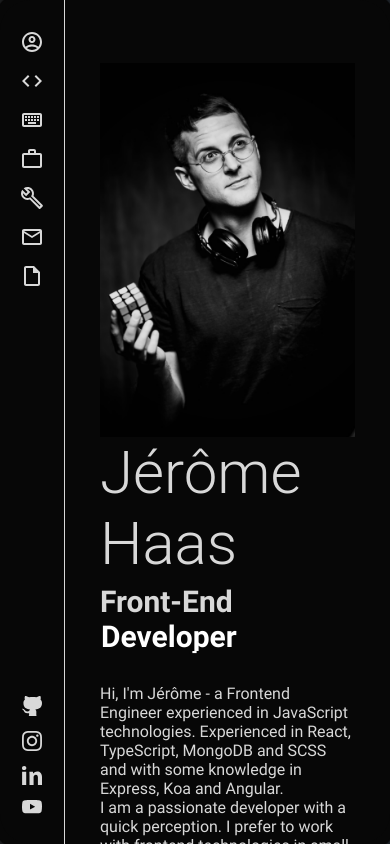
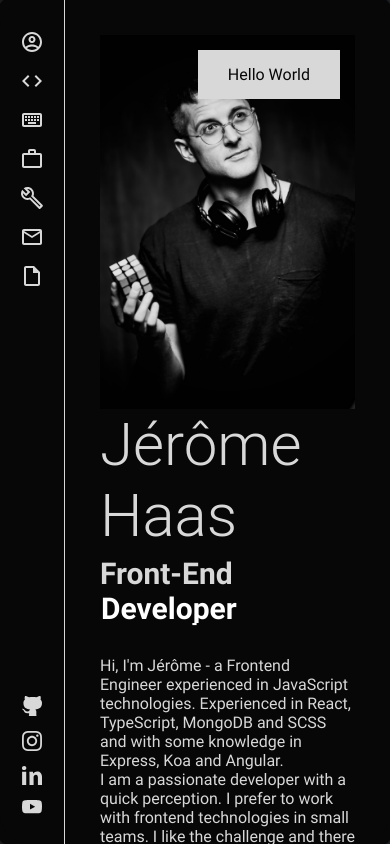
Before and after one commit to jeromehaas/jeromehaas-portfolio-website, a Next.js app: page / in a window 390 px wide. Built offline with nearby package versions, Linux system fonts and the light colour scheme; a web font is replaced by a local one.

Commit message:
Refactor: work on responsive layout and start implement the notifier

```diff
--- a/components/layout/PageLayout.tsx
+++ b/components/layout/PageLayout.tsx
@@ -2,6 +2,7 @@ import React from 'react';
 import PageWrapper from '@/components/layout/PageWrapper';
 import SectionWrapper from '@/components/layout/SectionWrapper';
 import DesktopNav from '@/components/navigation/DesktopNav';
+import Notifier from '@/components/partials/Notifier';
 
 interface Props {
   children: React.ReactNode
@@ -13,6 +14,7 @@ const PageLayout: React.FunctionComponent<Props> = ({ children }) => {
   return (
 
     <PageWrapper>
+      <Notifier />
       <DesktopNav />
       <SectionWrapper>
         {children}
--- /dev/null
+++ b/components/partials/Notifier.tsx
@@ -0,0 +1,19 @@
+import React from 'react';
+import styles from '@/styles/Notifier.module.scss';
+
+interface Props { }
+
+const Notifier: React.FunctionComponent<Props> = () => {
+
+
+  return (
+    <>
+      <div id={styles.wrapper}>
+        <p id={styles.messageText}>Hello World</p>
+      </div>
+    </>
+  );
+
+}
+
+export default Notifier;
--- a/styles/Home.module.scss
+++ b/styles/Home.module.scss
@@ -5,9 +5,8 @@
   flex-direction: row;
   justify-content: flex-start;
   align-items: center;
-  min-height: 100%;
+  min-height: 1000px;
   align-self: center;
-  min-height: 1000px;
 }
 
 #startWrapper {
@@ -60,3 +59,10 @@
     flex-direction: column;
   }
 }
+
+@media screen and (max-width: 1600px),
+screen and (max-height: 1100px) {
+  #start {
+    min-height: 100vh;
+  }
+}
--- /dev/null
+++ b/styles/Notifier.module.scss
@@ -0,0 +1,18 @@
+@import 'variables';
+
+
+
+#wrapper {
+  position: absolute;
+  top: 50px;
+  right: 50px;
+  max-width: 300px;
+  background-color: $white;
+  color: $black;
+  padding: 15px 30px;
+  opacity: 1;
+
+  #messageText {
+    color: $black;
+  }
+}
```
Also changed, not shown: styles/Section.module.scss (line endings or trailing spaces).
